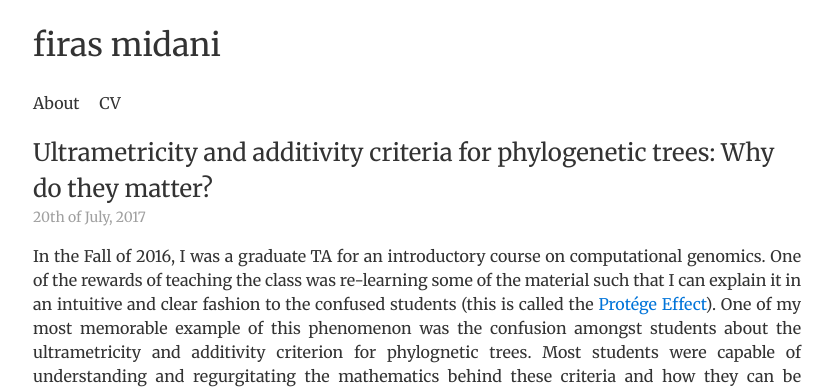
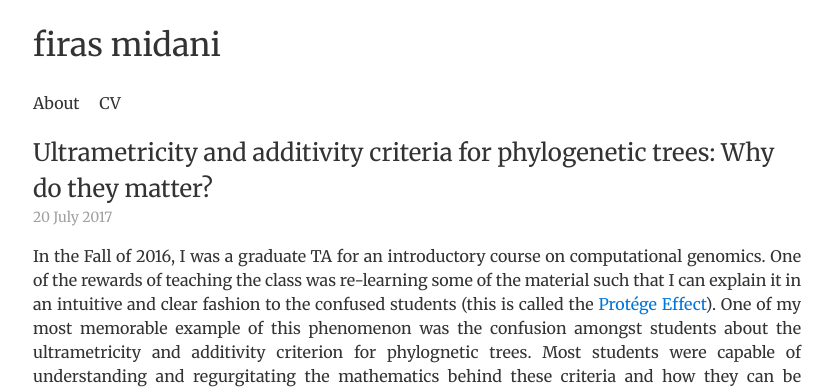
Before and after one commit to firasmidani/firasmidani.github.io, a Jekyll site: the page built from _posts/2017-02-20-ultrametricity_and_additivity.md, in a window 1280 px wide. Shown: the top 390 px of the page, without its empty margins (223-1056 px from the left). Built offline with Jekyll 4.4.1, drawn with Linux system fonts in a browser that asks for light colours; formulas are drawn with MathJax 3.

Commit message:
Update post.html

```diff
--- a/_layouts/post.html
+++ b/_layouts/post.html
@@ -4,15 +4,7 @@
 
 <article class="post">
     <h2 class="post-header">{{ page.title }}</h2>
-    <p class="post-meta">
-    {% assign day = page.date | date: "%-d"  %}
-    {% case day %}
-      {% when '1' or '21' or '31' %}{{ day }}st
-      {% when '2' or '22' %}{{ day }}nd
-      {% when '3' or '23' %}{{ day }}rd
-      {% else %}{{ day }}th
-    {% endcase %}
-    {{ page.date | date: "of %B, %Y" }}</p>
+    <p class="post-meta">{{ page.date | date: "%-d %B %Y"}}</p>
     {% if page.use_math %}
         {% include mathjax_support %}
     {% endif %}
```
